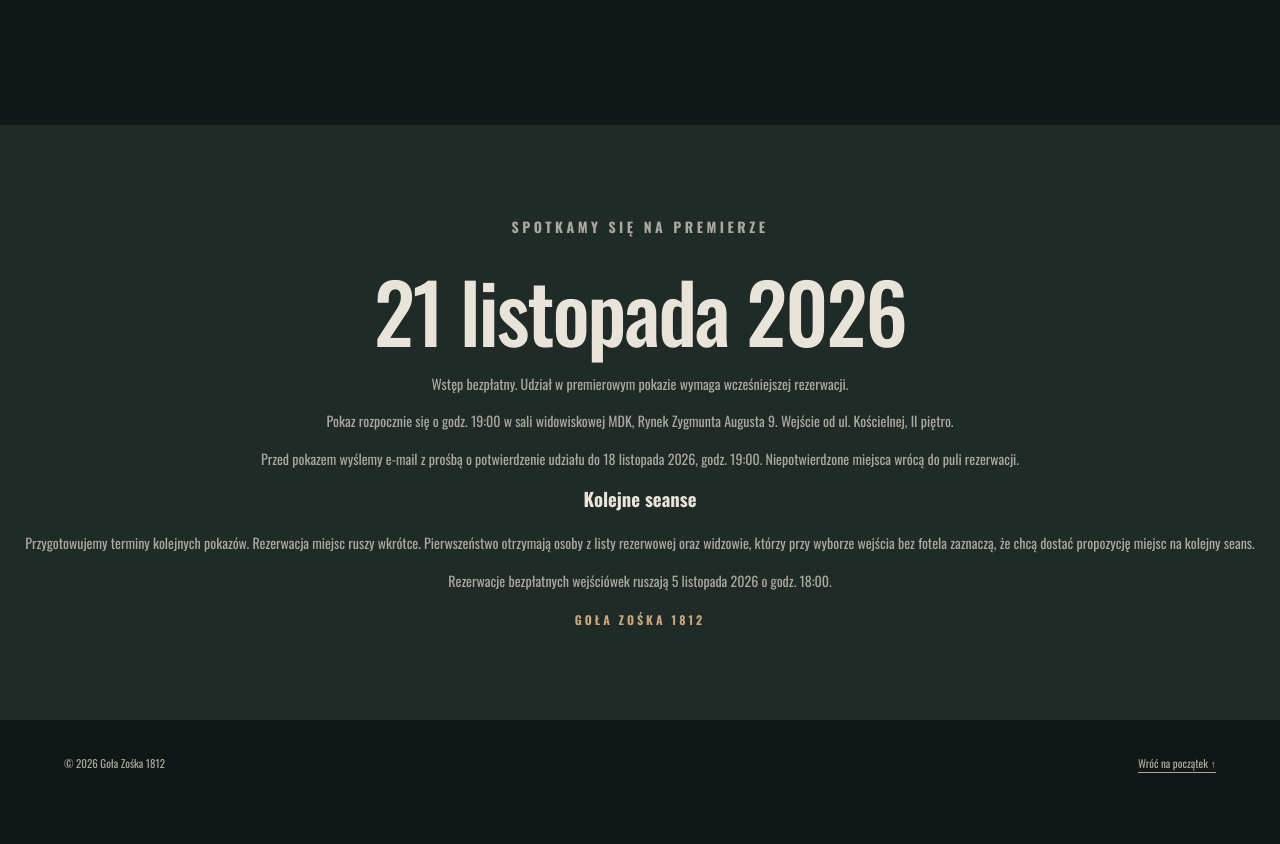
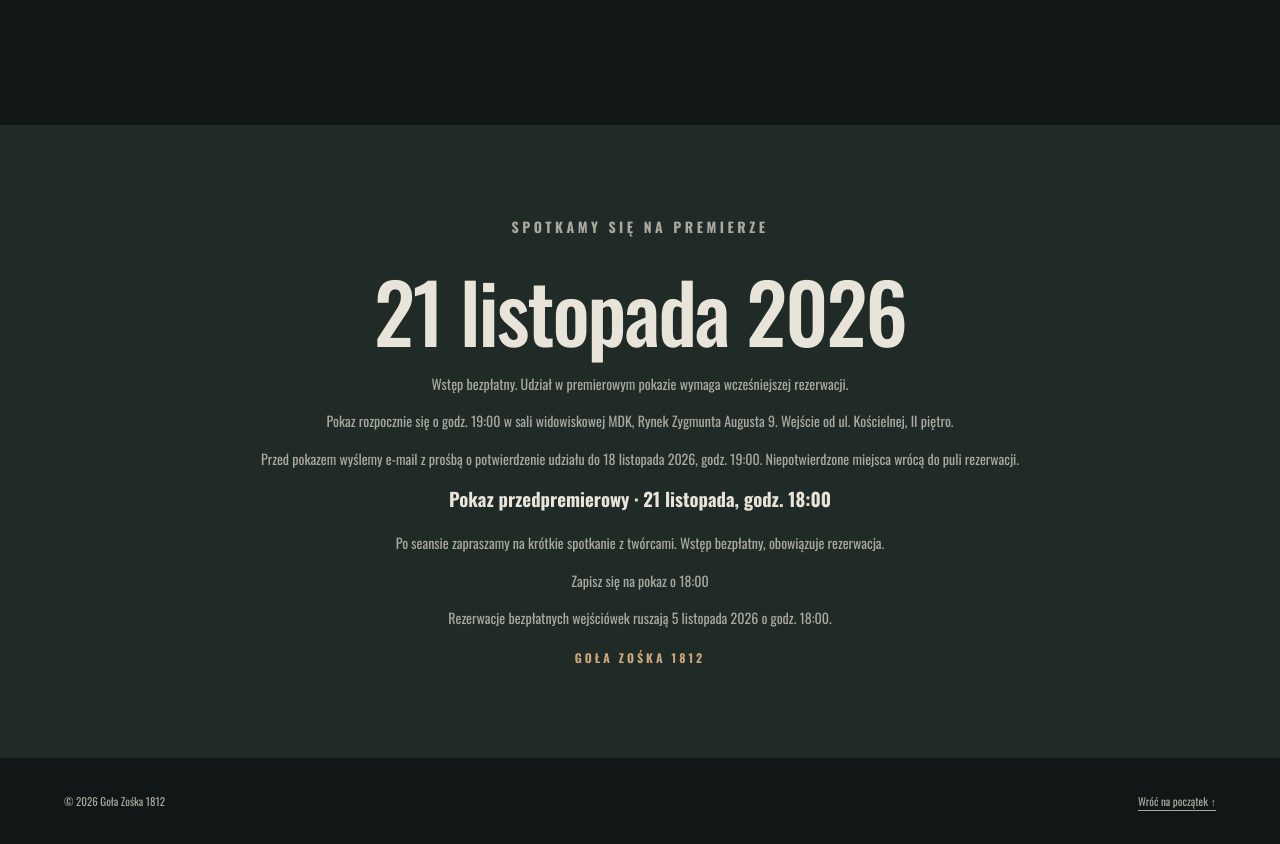
Before and after one commit to kprzekop/GOLAZOSKA, a website: page index.html in a window 1280 px wide. Shown: the part 3886-4730 px from the top of the page. Before the commit the page ends 4692 px from the top, so only its background shows below. Drawn offline with nearby package versions, Linux system fonts and the light colour scheme; no server answers.

Commit message:
Uruchom pokaz przedpremierowy: index.html

```diff
--- a/index.html
+++ b/index.html
@@ -152,7 +152,7 @@
         <div class="cards"><a class="card teaser-card" href="https://polaugust-my.sharepoint.com/:v:/g/personal/admin_polaugust_onmicrosoft_com/IQDYnq0gJA4tSZ6W5-RTKJGvAYXV84HxDBdEcK3g5WpeyS8?e=UJmCr1" target="_blank" rel="noopener noreferrer" aria-label="Obejrzyj teaser filmu Goła Zośka 1812 w nowej karcie"><div><h3>Teaser</h3><p>Pierwsze spojrzenie na film „Goła Zośka 1812”.</p><span class="watch">Obejrzyj teaser ↗</span></div><span class="play" aria-hidden="true">▶</span></a><article class="card credits-card"><div><h3>Obsada i twórcy</h3><p class="credit-label">W roli tytułowej</p><p class="credit-name">Zuzanna Wasilczyk</p><p class="credit-label">Występują</p><ul class="cast-list"><li>Kuba Karpiński</li><li>Grzegorz Stankiewicz</li><li>Adam Gusiatin</li><li>Anetta Kotfis</li></ul><p class="credit-label">Scenariusz i reżyseria</p><p class="credit-name">Krzysztof Przekop</p></div></article></div>
       </div>
     </section>
-    <section class="premiere" id="premiera"><p class="section-label">Spotkamy się na premierze</p><h2>21 listopada 2026</h2><p>Wstęp bezpłatny. Udział w premierowym pokazie wymaga wcześniejszej rezerwacji.</p><p>Pokaz rozpocznie się o godz. 19:00 w sali widowiskowej MDK, Rynek Zygmunta Augusta 9. Wejście od ul. Kościelnej, II piętro.</p><p>Przed pokazem wyślemy e-mail z prośbą o potwierdzenie udziału do 18 listopada 2026, godz. 19:00. Niepotwierdzone miejsca wrócą do puli rezerwacji.</p><h3>Kolejne seanse</h3><p>Przygotowujemy terminy kolejnych pokazów. Rezerwacja miejsc ruszy wkrótce. Pierwszeństwo otrzymają osoby z listy rezerwowej oraz widzowie, którzy przy wyborze wejścia bez fotela zaznaczą, że chcą dostać propozycję miejsc na kolejny seans.</p><p id="reservation-opening">Rezerwacje bezpłatnych wejściówek ruszają 5 listopada 2026 o godz. 18:00.</p><a class="button" id="reservation-link" href="rezerwacje.html" hidden>Rezerwuj wejściówki</a><span class="date">Goła Zośka 1812</span></section>
+    <section class="premiere" id="premiera"><p class="section-label">Spotkamy się na premierze</p><h2>21 listopada 2026</h2><p>Wstęp bezpłatny. Udział w premierowym pokazie wymaga wcześniejszej rezerwacji.</p><p>Pokaz rozpocznie się o godz. 19:00 w sali widowiskowej MDK, Rynek Zygmunta Augusta 9. Wejście od ul. Kościelnej, II piętro.</p><p>Przed pokazem wyślemy e-mail z prośbą o potwierdzenie udziału do 18 listopada 2026, godz. 19:00. Niepotwierdzone miejsca wrócą do puli rezerwacji.</p><h3>Pokaz przedpremierowy · 21 listopada, godz. 18:00</h3><p>Po seansie zapraszamy na krótkie spotkanie z twórcami. Wstęp bezpłatny, obowiązuje rezerwacja.</p><p><a href="/rezerwacje.html?kolejne=1">Zapisz się na pokaz o 18:00</a></p><p id="reservation-opening">Rezerwacje bezpłatnych wejściówek ruszają 5 listopada 2026 o godz. 18:00.</p><a class="button" id="reservation-link" href="rezerwacje.html" hidden>Rezerwuj wejściówki</a><span class="date">Goła Zośka 1812</span></section>
   </main>
   <dialog class="lightbox" id="lightbox" aria-label="Powiększone zdjęcie">
     <button class="close" type="button" aria-label="Zamknij zdjęcie">×</button>
```
